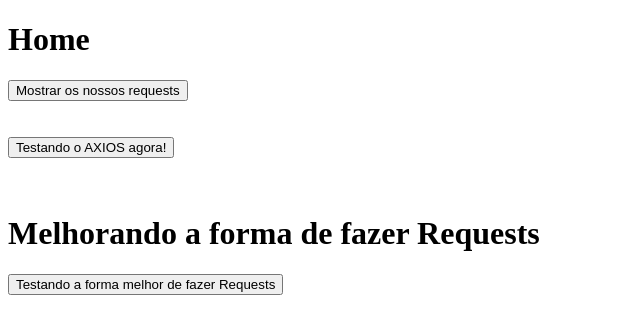
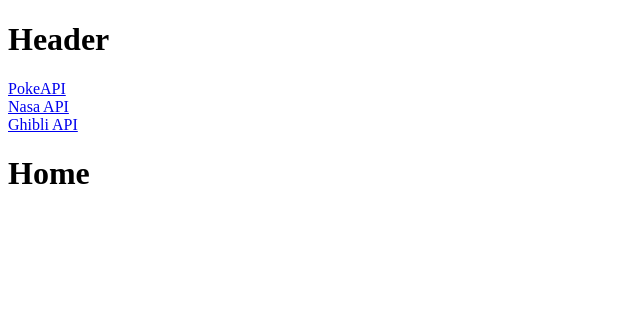
Before and after one commit to marcosnaofazisso/memories-of-requests, a React (Create React App) app in the folder requests/: page / in a window 1280 px wide. Shown: the top 334 px of the page, without its empty margins (0-640 px from the left). Built offline with nearby package versions, Linux system fonts and the light colour scheme.

Commit message:
refactoring project get data from different apis

```diff
--- a/requests/package.json
+++ b/requests/package.json
@@ -8,6 +8,8 @@
     "@testing-library/user-event": "^13.5.0",
     "react": "^18.2.0",
     "react-dom": "^18.2.0",
+    "react-router": "^6.3.0",
+    "react-router-dom": "^6.3.0",
     "react-scripts": "5.0.1",
     "web-vitals": "^2.1.4"
   },
--- a/requests/src/App.js
+++ b/requests/src/App.js
@@ -1,31 +1,16 @@
-import React, { useState } from 'react'
-import BetterRequests from './BetterRequests';
-import NewRequests from './NewRequests';
-import Requests from './Requests';
+import React from 'react'
+import AppRoutes from './AppRoutes';
+import Header from './Header';
+// import Requests from './Requests';
 
 export default function App() {
 
-  const [state, setState] = useState(false);
-  const [testAxios, setTestAxios] = useState(false);
-  const [testHook, setTestHook] = useState(false);
-
   return (
     <>
-      <h1>Home</h1>
-      <button onClick={() => setState(!state)}>Mostrar os nossos requests</button>
-      {state && (<Requests />)}
-      <br />
-      <br />
-      <br />
-      <button onClick={() => setTestAxios(!testAxios)}>Testando o AXIOS agora! </button>
-      {testAxios && (<NewRequests />)}
-      <br />
-      <br />
-      <br />
-      <h1>Melhorando a forma de fazer Requests</h1>
-      <button onClick={() => setTestHook(!testHook)}>Testando a forma melhor de fazer Requests </button>
-      {testHook && (<BetterRequests />)}
-
+      <div>
+        <Header />
+        <AppRoutes />
+      </div>
     </>
   );
 }
--- /dev/null
+++ b/requests/src/AppRoutes.jsx
@@ -0,0 +1,21 @@
+import React from 'react'
+import { Routes, Route } from 'react-router'
+import Ghibli from './components/Ghibli';
+import Nasa from './components/Nasa';
+import Pokeapi from './components/Pokeapi';
+import Home from './components/Home';
+
+function AppRoutes() {
+    return (
+        <>
+            <Routes>
+                <Route path="/" element={<Home />} />
+                <Route path="/pokemon" element={<Pokeapi />} />
+                <Route path="/nasa" element={<Nasa />} />
+                <Route path="/ghibli" element={<Ghibli />} />
+            </Routes>
+        </>
+    )
+}
+
+export default AppRoutes;
--- /dev/null
+++ b/requests/src/Header.jsx
@@ -0,0 +1,18 @@
+import React from 'react'
+import { NavLink } from 'react-router-dom'
+
+function Header() {
+    return (
+        <>
+            <h1>Header</h1>
+            <NavLink to="pokemon">PokeAPI</NavLink>
+            <br />
+            <NavLink to="nasa">Nasa API</NavLink>
+            <br />
+            <NavLink to="ghibli">Ghibli API</NavLink>
+            <br />
+        </>
+    )
+}
+
+export default Header
--- a/requests/src/NewRequests.jsx
+++ /dev/null
@@ -1,42 +0,0 @@
-import React from 'react'
-import axios from 'axios'
-import { useEffect } from 'react'
-import { useState } from 'react'
-
-export default function NewRequests() {
-
-    const [films, setFilms] = useState([])
-
-    useEffect(() => {
-        var t0 = performance.now()
-
-        try {
-            axios.get("https://ghibliapi.herokuapp.com/films")
-                .then(response => { setFilms(response.data) })
-
-        } catch (error) {
-            console.log("Error" + error)
-        }
-
-        var t1 = performance.now()
-        console.log('AXIOS - Time taken to execute:' + (t1 - t0) + ' milliseconds')
-
-    }, [])
-
-
-    return (
-        <>
-            <div>newRequests</div>
-            <br />
-            {films.map(film => {
-                return (
-                    <div key={film.id}>
-                        <strong>{film.title}</strong>
-                        <p>{film.description}</p>
-                    </div>
-                )
-            })}
-        </>
-
-    )
-}
--- a/requests/src/BetterRequests.jsx
+++ b/requests/src/components/Ghibli.jsx
@@ -1,14 +1,14 @@
 import React from 'react'
-import { useFetch } from './hooks/useFetch'
+import { useFetch } from '../hooks/useFetch'
 
-function BetterRequests(props) {
+function Ghibli() {
 
-    const { data } = useFetch('https://ghibliapi.herokuapp.com/films')
+    const {data} = useFetch('https://ghibliapi.herokuapp.com/films')
 
     return (
         <>
-            <h1>Ghibli Movies</h1>
-            {<h1>JSON: </h1> && JSON.stringify(data)}
+            <h1>Ghibli</h1>
+            {/* {<h1>JSON: </h1> && JSON.stringify(data)} */}
             {data?.map(film => {
                 return (
                     <div key={film.id}>
@@ -22,4 +22,4 @@
     )
 }
 
-export default BetterRequests
+export default Ghibli
--- /dev/null
+++ b/requests/src/components/Home.jsx
@@ -0,0 +1,11 @@
+import React from 'react'
+
+function Home() {
+    return (
+        <>
+            <h1>Home</h1>
+        </>
+    )
+}
+
+export default Home
--- /dev/null
+++ b/requests/src/components/Nasa.jsx
@@ -0,0 +1,9 @@
+import React from 'react'
+
+function Nasa() {
+  return (
+    <h1>Nasa</h1>
+  )
+}
+
+export default Nasa
--- /dev/null
+++ b/requests/src/components/Pokeapi.jsx
@@ -0,0 +1,36 @@
+import React, { useState, useEffect } from 'react'
+import axios from 'axios'
+
+function Pokeapi() {
+
+    const [pokemons, setPokemons] = useState([])
+
+    useEffect(() => {
+        async function getData() {
+            const response = await axios.get('https://pokeapi.co/api/v2/pokemon/pikachu');
+            console.log(response)
+            setPokemons(response)
+
+        }
+        getData();
+
+    }, []);
+
+    return (
+        <>
+            <h1>PokeAPI</h1>
+            {<h1>JSON: </h1> && JSON.stringify(pokemons)}
+
+            {/* {pokemons?.map(pokemon => {
+                return (
+                    <div key={pokemon.data.id}>
+                        <strong>{pokemon.data.name}</strong>
+                        <p>{pokemon.data.species.url}</p>
+                    </div>
+                )
+            })} */}
+        </>
+    )
+}
+
+export default Pokeapi
--- a/requests/src/hooks/useFetch.jsx
+++ b/requests/src/hooks/useFetch.jsx
@@ -6,10 +6,20 @@
     const [data, setData] = useState(null)
 
     useEffect(() => {
-        axios.get(url)
-            .then(
-                response => { setData(response.data) })
+
+        var t0 = performance.now()
+
+        try {
+            axios.get(url)
+                .then(response => { setData(response.data) })
+
+        } catch (error) {
+            console.log("Error: " + error)
+        }
+
         // console.log(JSON.stringify(data))
+        var t1 = performance.now()
+        console.log('AXIOS - Time taken to execute:' + (t1 - t0) + ' milliseconds')
 
     }, [])
 
--- a/requests/src/index.js
+++ b/requests/src/index.js
@@ -1,8 +1,12 @@
 import React from 'react';
 import ReactDOM from 'react-dom/client';
 import App from './App';
+import { BrowserRouter } from 'react-router-dom';
 
 const root = ReactDOM.createRoot(document.getElementById('root'));
 root.render(
-  <App />
+  <BrowserRouter>
+    <App />
+  </BrowserRouter>
+
 );
```
Also changed, not shown: 1 other file (tests, documents, lock files or other folders).
